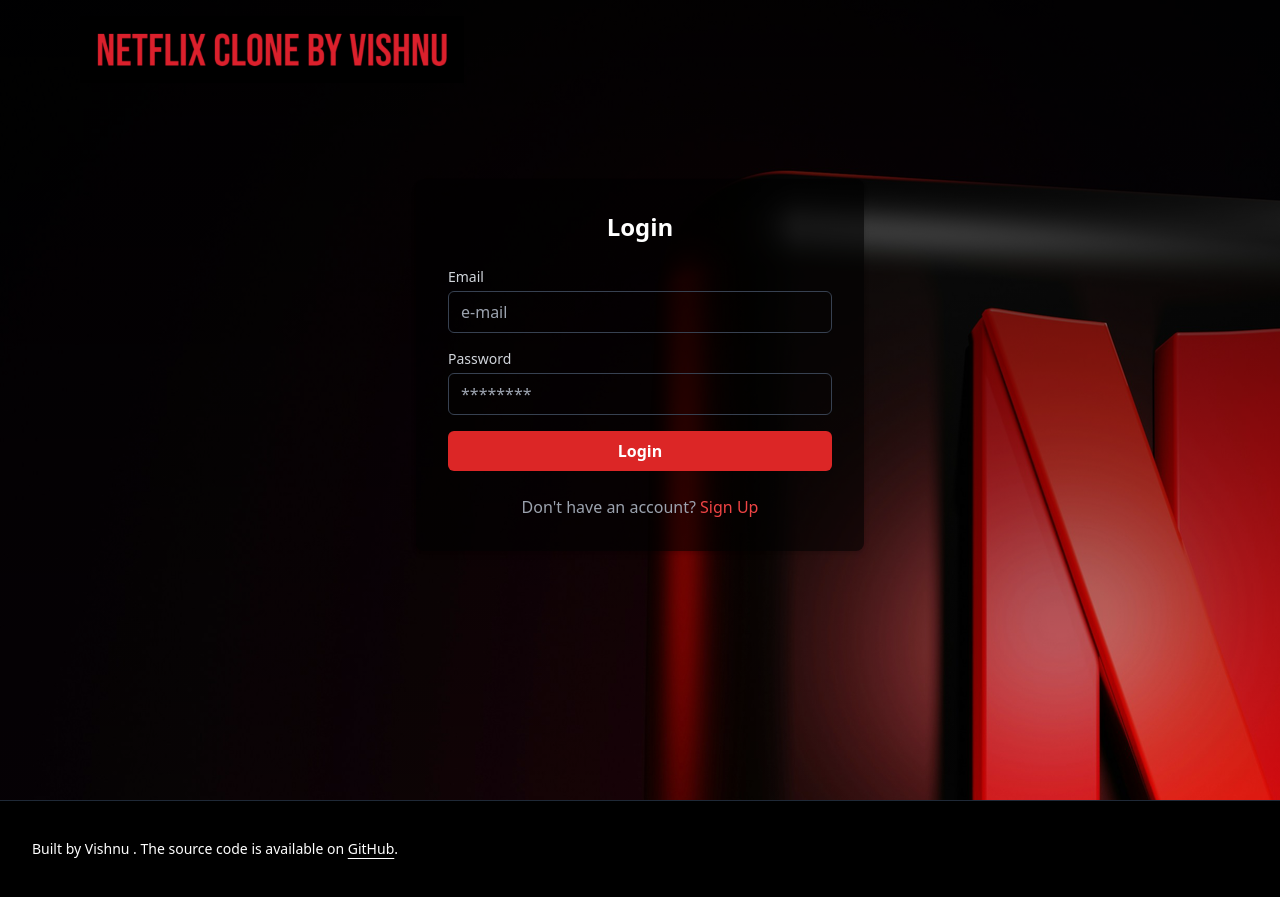
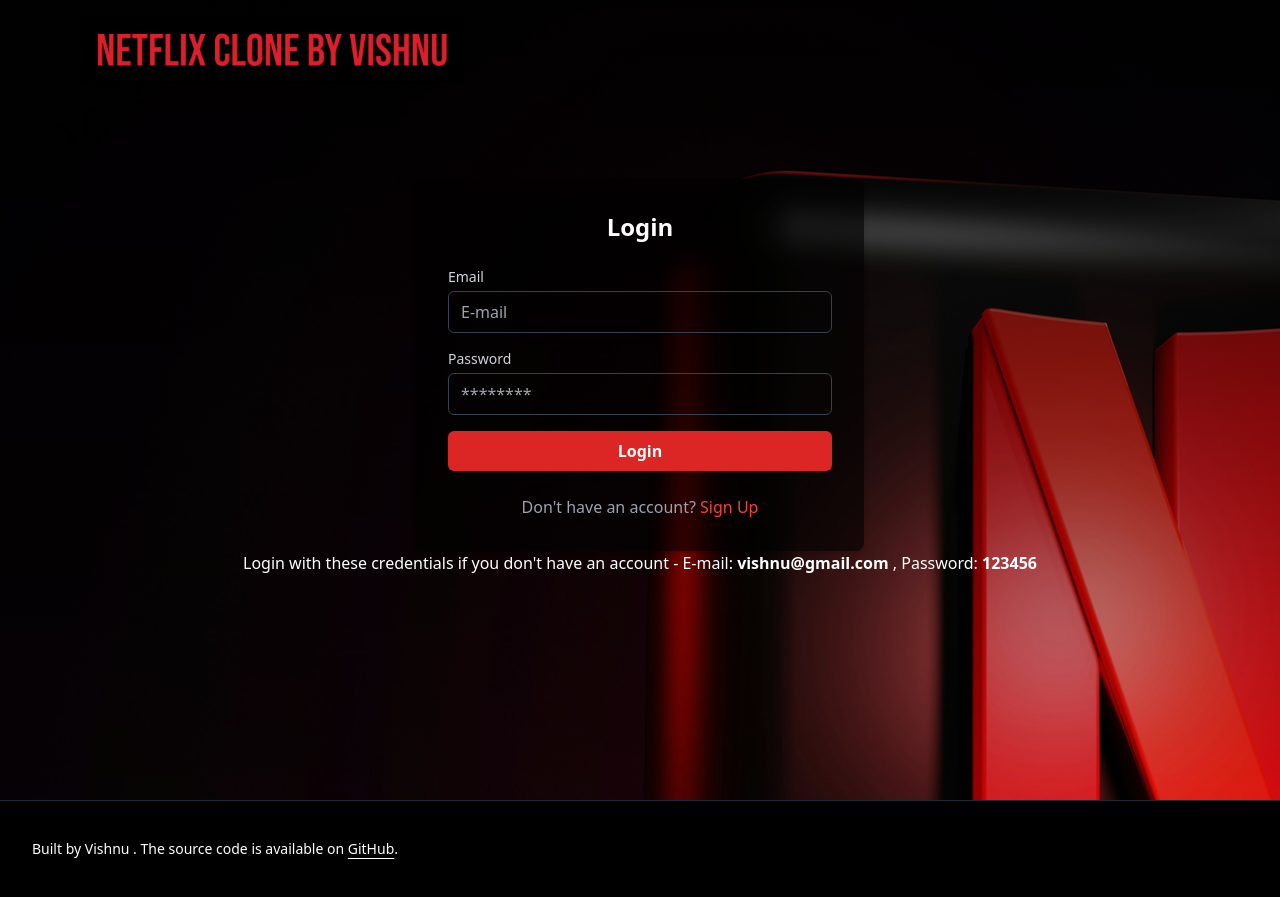
Before and after one commit to vishnuyvr/Netflix-Clone, a React (Vite) app in the folder frontend/: page /login in a window 1280 px wide. Built offline with nearby package versions, Linux system fonts and the light colour scheme; no server answers.

Commit message:
changes in login and auth pages

```diff
--- a/frontend/src/pages/LoginPage.jsx
+++ b/frontend/src/pages/LoginPage.jsx
@@ -31,7 +31,7 @@
               <input type="email"
               className='w-full px-3 py-2 mt-1 border border-gray-700 rounded-md bg-transparent text-white
               focus:outline-none focus:ring'
-              placeholder='e-mail'
+              placeholder='E-mail'
               id='email'
               value={email}
               onChange={(e) => setEmail(e.target.value)} />
@@ -63,6 +63,11 @@
           </div>
         </div>
       </div>
+      <div className='flex justify-center items-center text-white'>
+        <div className='text-center'>
+          <p>Login with these credentials if you don't have an account - E-mail: <span className='font-bold'>vishnu@gmail.com </span>, Password: <span className='font-bold'>123456</span></p>
+        </div>
+    </div>
     </div>
   );
 };
--- a/frontend/src/pages/home/AuthScreen.jsx
+++ b/frontend/src/pages/home/AuthScreen.jsx
@@ -2,6 +2,7 @@
 import LoginPage from '../LoginPage';
 import { Link, useNavigate } from "react-router-dom";
 import { ChevronRight } from "lucide-react";
+import { ArrowRight } from 'lucide-react';
 
 
 const AuthScreen = () => {
@@ -18,6 +19,7 @@
 			{/* Navbar */}
 			<header className='max-w-6xl mx-auto flex items-center justify-between p-4 pb-10'>
 				<img src='/netflix-edit-logo.png' alt='Netflix Logo' className='w-32 md:w-96' />
+				<p className='flex text-white ml-80'> Login here with existing credentials<ArrowRight /></p>
 				<Link to={"/login"} className='text-white bg-red-600 py-1 px-2 rounded'>
 					Login
 				</Link>
```
